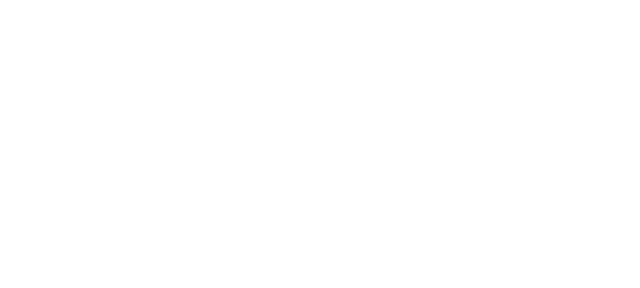
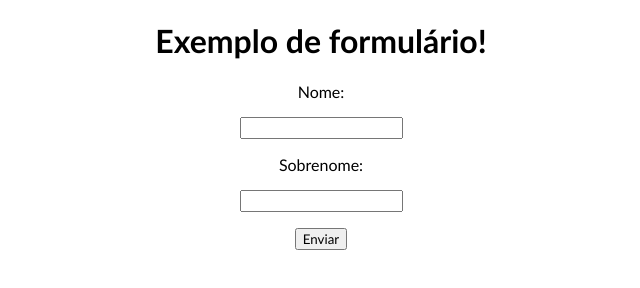
Before and after one commit to SoulrKing/HTML5-E-CSS3, a plain HTML site: page Aulas/aula24/index.html in a window 1280 px wide. Shown: the whole page, without its empty margins (319-959 px from the left). Drawn offline with Linux system fonts and the light colour scheme.

Commit message:
Update index.html

```diff
--- a/Aulas/aula24/index.html
+++ b/Aulas/aula24/index.html
@@ -1,11 +1,27 @@
 <!DOCTYPE html>
 <html lang="pt-br">
+
 <head>
     <meta charset="UTF-8">
     <meta name="viewport" content="width=device-width, initial-scale=1.0">
-    <title></title>
+    <title>Formularios</title>
+    <style>
+        * {
+            font-family: 'Gill Sans', 'Gill Sans MT', Calibri, 'Trebuchet MS', sans-serif;
+            text-align: center;
+        }
+    </style>
 </head>
+
 <body>
+    <h1>Exemplo de formulário!</h1>
+    <form autocomplete="off" action="cadastro.php">
+        <p><label for="inome">Nome:</label></p>
+        <input type="text" name="nome" id="inome">
+        <p><label for="isobrenome">Sobrenome:</label></p>
+        <input type="text" name="sobrenome" id="isobrenome">
+        <p><input type="submit" value="Enviar"></p>
+    </form>
+</body>
 
-</body>
 </html>
```
